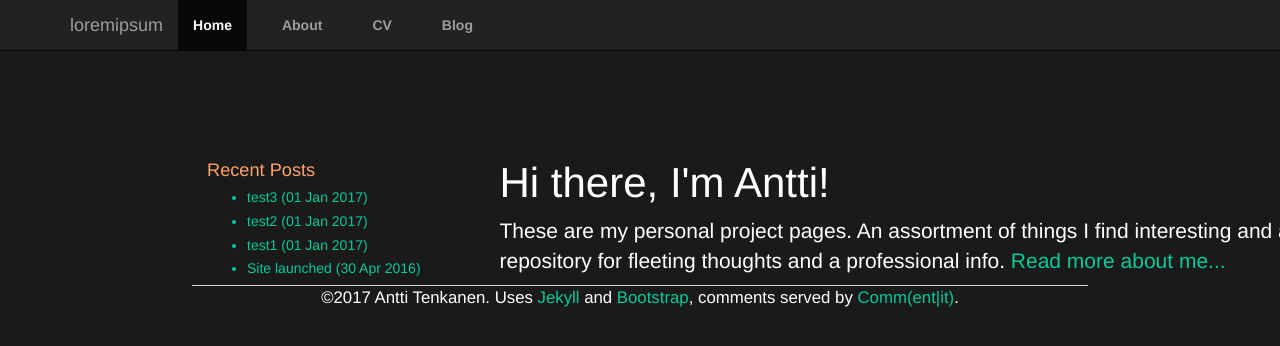
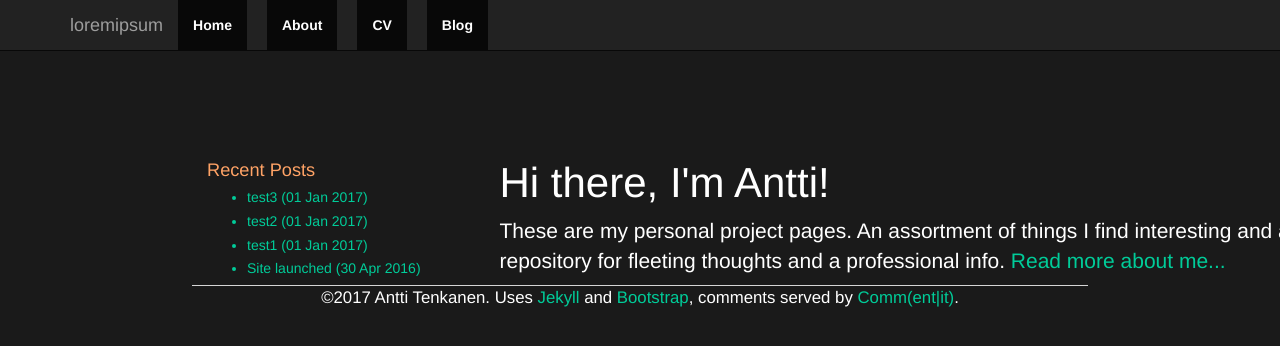
Before and after one commit to plantecophys/plantecophys, a Jekyll site: the page built from index.html, in a window 1280 px wide. Shown: the top 346 px of the page. Built offline with Jekyll 4.4.1, drawn with Linux system fonts in a browser that asks for light colours; the list of posts is cut into pages by our own code.

Commit message:
Update header.html

```diff
--- a/_includes/header.html
+++ b/_includes/header.html
@@ -12,9 +12,9 @@
         <div id="navbar" class="collapse navbar-collapse">
           <ul class="nav navbar-nav">
             <li class="active"><a href="{{ site.baseurl }}/">Home</a></li>
-            <li><a href="{{ site.baseurl }}/about">About</a></li>
-            <li><a href="{{ site.baseurl }}/cv">CV</a></li>
-            <li><a href="{{ site.baseurl }}/blog">Blog</a></li>
+            <li class="active"><a href="{{ site.baseurl }}/about">About</a></li>
+            <li class="active"><a href="{{ site.baseurl }}/cv">CV</a></li>
+            <li class="active"><a href="{{ site.baseurl }}/blog">Blog</a></li>
           </ul>
         </div><!--/.nav-collapse -->
       </div>
```
